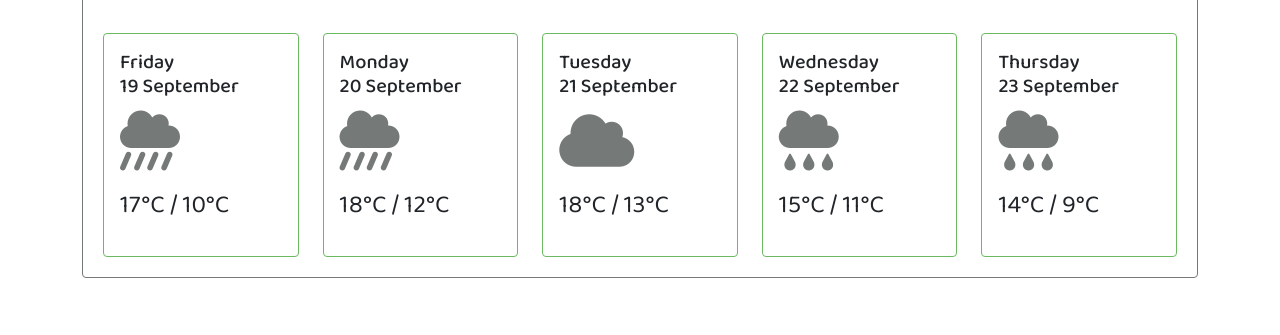
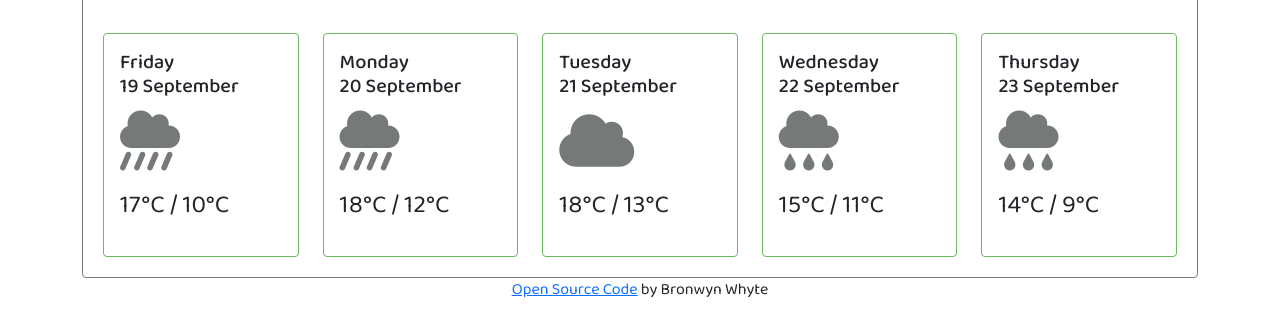
Before and after one commit to BronWhyte/weather-app, a plain HTML site: page index.html in a window 1280 px wide. Shown: the part 419-754 px from the top of the page. Drawn offline with nearby package versions, Linux system fonts and the light colour scheme.

Commit message:
Added footer HTML and CSS

```diff
--- a/index.html
+++ b/index.html
@@ -137,6 +137,12 @@
         </div>
       </div>
     </div>
+    <footer>
+      <p class="footerNote">
+        <a href="https://github.com/BronWhyte/weather-app">Open Source Code</a>
+        by Bronwyn Whyte
+      </p>
+    </footer>
 
     <script src="src/script.js"></script>
     <script
--- a/src/style.css
+++ b/src/style.css
@@ -74,3 +74,7 @@ h1 {
 .card-text {
   padding-top: 5px;
 }
+
+.footerNote {
+  text-align: center;
+}
```
